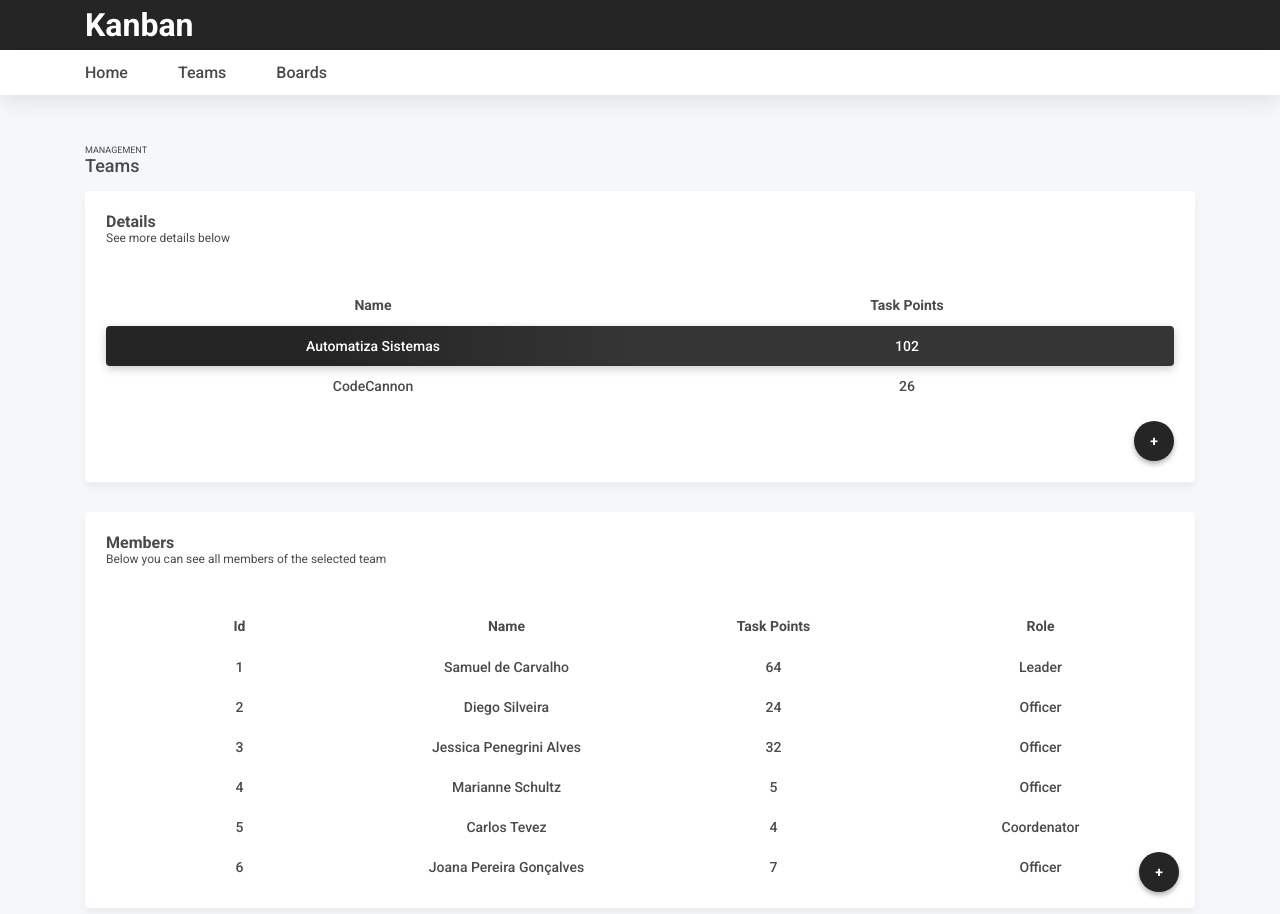
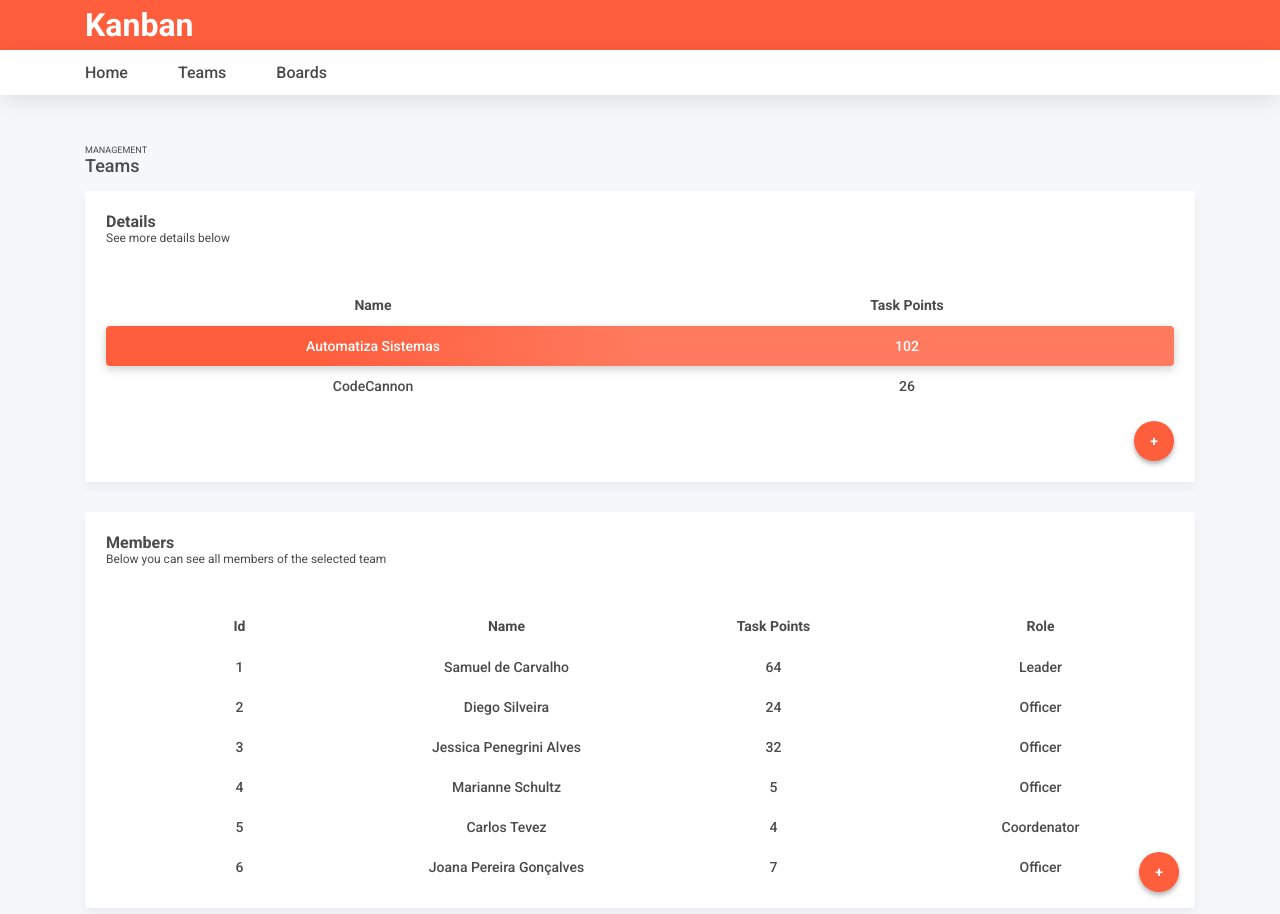
Before and after one commit to samueldcarvalho/Training.ProjectKanban, a Next.js app in the folder src/Web/Training.Kanban.UI/kanban-web-ui/: page /teams in a window 1280 px wide. Built offline with nearby package versions, Linux system fonts and the light colour scheme.

Commit message:
Alterações no pacote npm

```diff
--- a/src/Web/Training.Kanban.UI/kanban-web-ui/src/styles/globals.css
+++ b/src/Web/Training.Kanban.UI/kanban-web-ui/src/styles/globals.css
@@ -2,9 +2,9 @@
 @import url('https://fonts.googleapis.com/css2?family=Montserrat:wght@400;500;600;700&display=swap');
 
 :root {
-  --color-primary: #252525;
-  --color-primary-alert: #353535;
-  --color-primary-disable: #000000;
+  --color-primary: #ff5e3d;
+  --color-primary-alert: #ff7a5e;
+  --color-primary-disable: #d1543b;
 
   --color-secundary-01: #ff5e3d;
   --color-secundary-02: #e04424;
--- a/src/Web/Training.Kanban.UI/kanban-web-ui/src/styles/teams-module.css
+++ b/src/Web/Training.Kanban.UI/kanban-web-ui/src/styles/teams-module.css
@@ -30,8 +30,6 @@
 }
 
 .kb-table-row-selected:hover {
-    background-color: var(--color-primary);
-    opacity: 80%;
     border-radius: 0px;
 }
 
```
Also changed, not shown: 1 other file (tests, documents, lock files or other folders).
